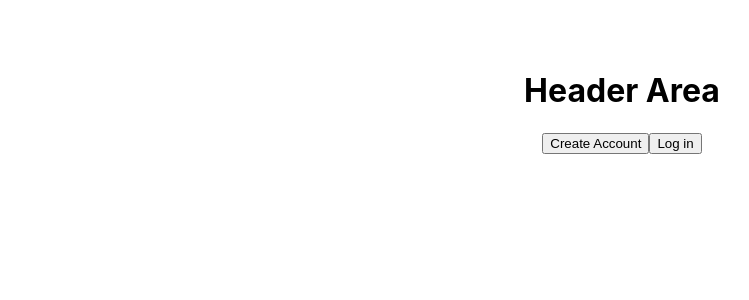
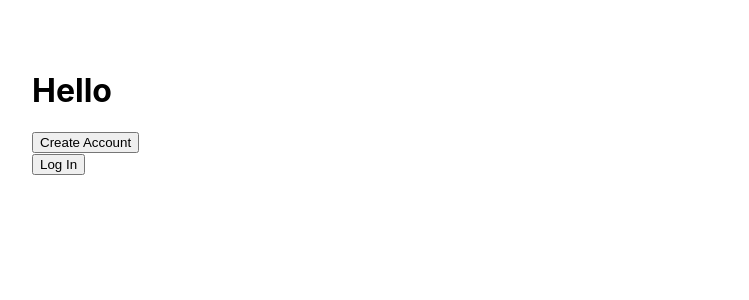
Before and after one commit to 1711shashank/LoginFrontend, a React (Create React App) app: page / in a window 1280 px wide. Shown: the top 300 px of the page, without its empty margins (18-767 px from the left). Built offline with nearby package versions, Linux system fonts and the light colour scheme.

Commit message:
login logout changes and hide/unhide create account btn

```diff
--- a/src/App.css
+++ b/src/App.css
@@ -1,5 +1,5 @@
 .App {
-  text-align: center;
+  /* text-align: center; */
   padding: 50px;
 }
 
--- a/src/Dashboard.js
+++ b/src/Dashboard.js
@@ -1,9 +1,53 @@
-import React from 'react'
+import React, { useState } from 'react'
+import { Link, useHistory } from "react-router-dom";
+
+
+async function logOutUser() {
+  try {
+    let response = await fetch('http://localhost:3000/logout', {
+      headers: { 'Content-Type': 'application/json' },
+      method: 'GET',
+    });
+
+    response = await response.json();
+    console.log(response.message);
+    return response;
+
+  }
+  catch(err) {
+    console.error('Error:', err);
+  }
+
+}
 
 function Dashboard() {
+
+  const loginUser = (e) => {
+    console.log("1",(localStorage.getItem('user')));
+    localStorage.setItem('user',true);
+  }
+  const logoutUser = (e) => {
+    console.log("2",(localStorage.getItem('user')));
+    localStorage.setItem('user',false);
+  }
+
+  // const handleSubmit = async (e) => {
+  //   e.preventDefault();
+  //   let response = await logOutUser();
+
+  //   if (response.statusCode == 200) {
+  //     localStorage.setItem('user', false);
+  //     console.log("Jii");
+  //     // history.push("/");
+  //   }
+  // };
+
   return (
     <div className='Dashboard'>
         <h1>Dashboard</h1>
+        <h3> {(localStorage.getItem('user')) ? "Shashank" : "Name"} </h3>
+        <button onClick={loginUser}>  Log In</button>
+        <button onClick={logoutUser}> Log Out</button>
     </div>
   )
 }
--- a/src/ForgetPassword.js
+++ b/src/ForgetPassword.js
@@ -34,6 +34,7 @@ export default function ForgetPassword(props) {
     else if(response.statusCode == 200){
       let resetPasswordToken = response.data.resetToken;
       console.log("clickeddddd",resetPasswordToken);
+
       localStorage.setItem('tokenKey', resetPasswordToken);
     }
   };
--- a/src/Header.js
+++ b/src/Header.js
@@ -1,18 +1,73 @@
-import React, { useState } from 'react';
-import { Link } from "react-router-dom";
-import { BrowserRouter, Route, Switch } from 'react-router-dom';
+import React, { useState, useEffect } from 'react';
+import { Link, useHistory } from "react-router-dom";
+
+// async function getUserData() {
+//   try {
+//     let response = await fetch('http://localhost:3000/dashboard', {
+//       headers: { 'Content-Type': 'application/json' },
+//       method: 'GET',
+//       // body: JSON.stringify();
+//     });
+
+//     response = await response.json();
+//     console.log(response.message);
+//     return response;
+
+//   }
+//   catch(err) {
+//     console.error('Error:', err);
+//   }
+
+// }
+
+function Header() {
+
+  const history = useHistory();
+  let [buttonValue, setButtonValue] = useState('Log In');
+  let [testUserAuth, setTestUserAuth] = useState();
+  let [userDate, setUserDate] = useState('Hello');
+
+  useEffect( async () => {
+    testUserAuth = localStorage.getItem('isLoggedIn');
+    if (testUserAuth === 'true') {
+
+      // let somdata = await getUserData();
+      setUserDate("Log in sucessfull");
+      setButtonValue('Log Out');
+      document.querySelector('.createAccount').style.display = 'none' ;
+    }
+    else {
+
+      setUserDate("Hello");
+      setButtonValue('Log In');
+      document.querySelector('.createAccount').style.display = 'block' ;
+
+    }
+  });
+
+  const handleClick = async (e) => {
+    e.preventDefault();
+
+    if (buttonValue === 'Log In') {
+      history.push('/login')
+    } else {
+      localStorage.removeItem('isLoggedIn');
+      setButtonValue('Log In');
+    }
+
+  }
+
+  const handleCreateAccountBtn = () => {
+    history.push('/signup');
+  }
 
 
-function Header() {
   return (
-    <div className="header">
-      <h1>Header Area</h1>
-      <Link to="/signup">
-        <button>Create Account</button>
-      </Link>
-      <Link to="/login">
-        <button>Log in</button>
-      </Link>
+    <div>
+      <h1> {userDate}  </h1>
+
+      <button onClick={handleCreateAccountBtn} className='createAccount'> Create Account </button>
+      <button onClick={handleClick}> {buttonValue} </button>
     </div>
   )
 }
--- a/src/Login.js
+++ b/src/Login.js
@@ -10,7 +10,10 @@ async function loginUser(credentials) {
     });
 
     response = await response.json();
-    console.log(response.message);
+    console.log("1",response.message);
+    localStorage.setItem('user', true);
+
+    // console.log("2",setToken(response.sessionToken));
     return response;
 
   }
@@ -30,7 +33,8 @@ export default function Login() {
     let response = await loginUser({ email, password });
 
     if (response.statusCode == 200) {
-      history.push("/dashboard");
+      localStorage.setItem('isLoggedIn', true);
+      history.push("/");
     } else if (response.statusCode == 401) {
       history.push("/dashboard");
     } else if (response.statusCode == 403) {
@@ -42,7 +46,7 @@ export default function Login() {
 
   return (
     <div className="login-wrapper">
-      <h1>Please Log In</h1>
+      <h1>shashank@gmail.com</h1>
       <form onSubmit={handleSubmit}>
         <label>
           <p>Email</p>
--- /dev/null
+++ b/src/Test.js
@@ -0,0 +1,45 @@
+import React, { useState,useEffect } from 'react';
+import { Link, useHistory } from "react-router-dom";
+import { BrowserRouter, Route, Switch } from 'react-router-dom';
+import { Redirect } from 'react-router-dom/cjs/react-router-dom.min';
+
+
+function Test() {
+  const history = useHistory();
+  let [buttonValue, setButtonValue] = useState('Log In');
+  let [testUserAuth, setTestUserAuth] = useState();
+
+  useEffect( () => {
+
+    testUserAuth = localStorage.getItem('user');
+
+    if(testUserAuth === 'true'){
+        setButtonValue('Log Out');
+    }
+    else{
+        setButtonValue('Log In');
+    }
+  });
+
+  const handalAction = async (e) => {
+    e.preventDefault();
+
+    if(buttonValue === 'Log In'){
+        localStorage.setItem('user',true);
+        setButtonValue('Log Out');
+    }else{
+        localStorage.removeItem('user');
+        setButtonValue('Log In');
+    }
+
+  }
+
+  return (
+    <div>
+        <h1> Please Log In</h1>
+        <button onClick={handalAction}> {buttonValue} </button>
+    </div>
+  )
+}
+
+export default Test
```
Also changed, not shown: src/App.js (+9 -4 lines).
